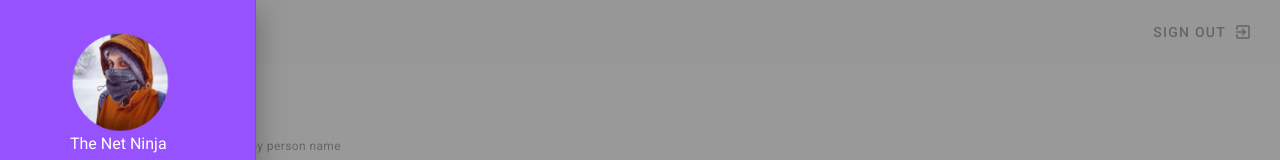
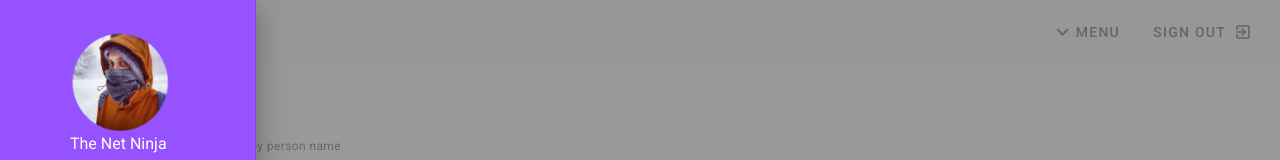
Before and after one commit to esvd/ToDo-Ninja-Tutorial, a Vue app: page / in a window 1280 px wide. Shown: the top 160 px of the page. Built offline with nearby package versions, Linux system fonts and the light colour scheme.

Commit message:
tutorial 22 - menus

```diff
--- a/src/components/NavBar.vue
+++ b/src/components/NavBar.vue
@@ -1,15 +1,25 @@
 <template>
   <nav>
     <v-app-bar color="grey lighten-5" flat>
-      <v-app-bar-nav-icon
-        class="grey--text"
-        @click="drawer = !drawer"
-      ></v-app-bar-nav-icon>
+      <v-app-bar-nav-icon class="grey--text" @click="drawer = !drawer"></v-app-bar-nav-icon>
       <v-toolbar-title class="hidden-sm-and-down text-uppercase grey--text">
         <span class="font-weight-light">todo</span>
         <span>ninja</span>
       </v-toolbar-title>
       <v-spacer></v-spacer>
+      <v-menu bottom offset-y>
+        <template v-slot:activator="{ on }">
+          <v-btn text v-on="on" color="grey">
+            <v-icon>expand_more</v-icon>
+            <span>Menu</span>
+          </v-btn>
+        </template>
+        <v-list>
+          <v-list-item v-for="link in links" :key="link.text" @click="on" router :to="link.route">
+            <v-list-item-title>{{ link.text }}</v-list-item-title>
+          </v-list-item>
+        </v-list>
+      </v-menu>
       <v-btn text color="grey">
         <span>Sign Out</span>
         <v-icon right>exit_to_app</v-icon>
@@ -22,27 +32,17 @@
           <v-avatar size="100">
             <img src="/avatar-1.png" />
           </v-avatar>
-          <p class="white--text subheading">
-            The Net Ninja
-          </p>
+          <p class="white--text subheading">The Net Ninja</p>
         </v-col>
       </v-row>
       <v-list flat>
         <v-list-item-group>
-          <v-list-item
-            v-for="(link, i) in links"
-            :key="i"
-            router
-            :to="link.route"
-          >
+          <v-list-item v-for="(link, i) in links" :key="i" router :to="link.route">
             <v-list-item-icon>
               <v-icon class="white--text" v-text="link.icon"></v-icon>
             </v-list-item-icon>
             <v-list-item-content>
-              <v-list-item-title
-                class="white--text"
-                v-text="link.text"
-              ></v-list-item-title>
+              <v-list-item-title class="white--text" v-text="link.text"></v-list-item-title>
             </v-list-item-content>
           </v-list-item>
         </v-list-item-group>
```
